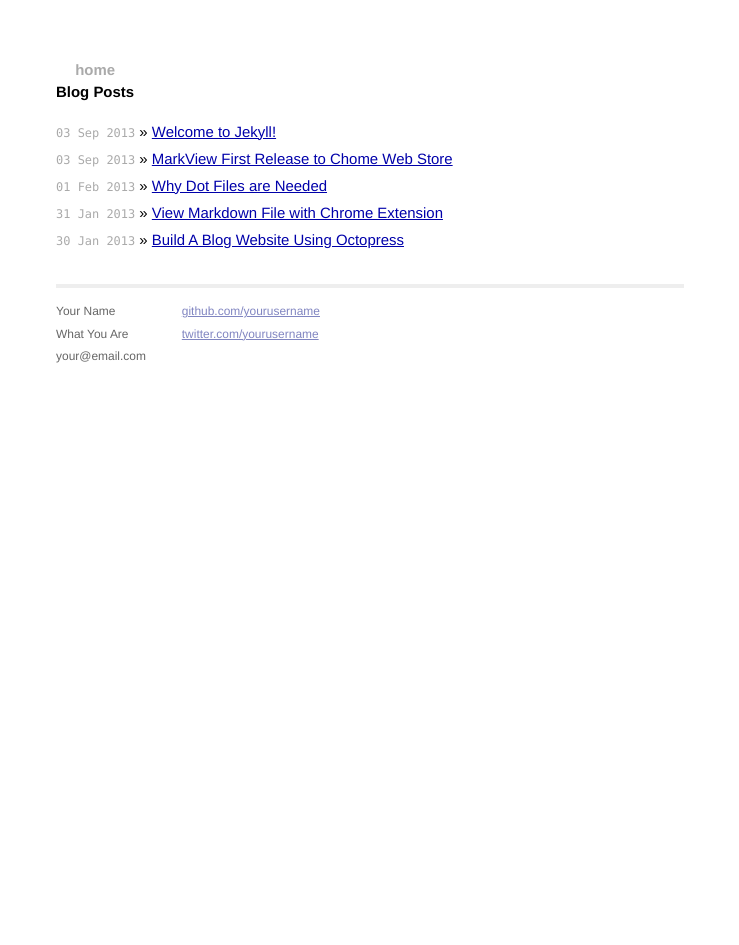
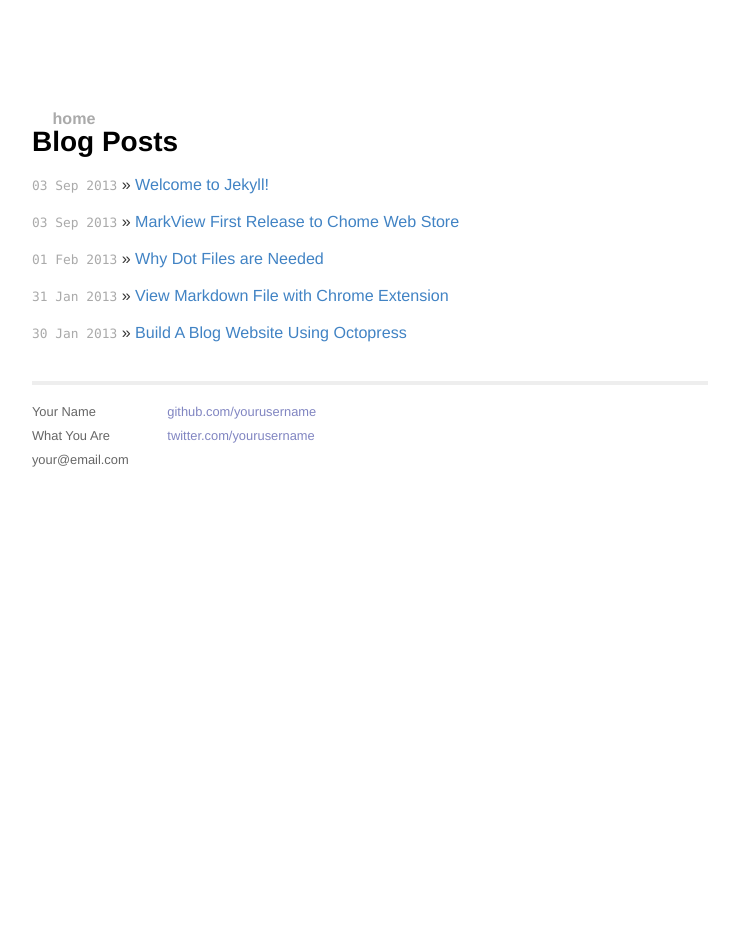
Before and after one commit to swcool/swcool.github.io, a Jekyll site: the page built from index.html, in a window 1280 px wide. Shown: the whole page, without its empty margins (270-1009 px from the left). Built offline with Jekyll 4.4.1, drawn with Linux system fonts in a browser that asks for light colours; Markdown is read by kramdown in place of the engine named in the settings; after the commit the page ends 900 px from its top, so only the background shows below that.

Commit message:
update main.css

```diff
--- a/css/main.css
+++ b/css/main.css
@@ -10,20 +10,77 @@
   padding: 0;
 }
 
-html, body { height: 100%; }
+html {
+  background:#fff;
+  margin:fff0;
+  padding:0;
+}
 
 body {
-  background-color: #FFF;
-  font: 13.34px Helvetica, Arial, sans-serif;
-  font-size: small;
-  text-align: center;
+  font: 14px helvetica,arial,freesans,clean,sans-serif;
+  line-height: 1.6;
+  margin: 0 auto;
+  padding: 20px;
+  text-align:left;
+  color: #333;
+  width:920px;
 }
 
-h1, h2, h3, h4, h5, h6 {
-  font-size: 100%; }
+h1 {
+  font-size:28px;
+  margin-bottom:10px;
+  color: black;
+}
 
-h1 { margin-bottom: 1em; }
-p { margin: 1em 0; }
+h2 {
+  font-size:24px;
+  margin:20px 0 10px;
+  color:    black;
+  border-bottom: 1px solid #ccc;
+}
+
+h3 {
+  font-size:18px;
+  margin-bottomn:20px 0 10px;
+}
+
+h4 {
+  font-size:16px;
+  font-weight:bold;
+  margin:20px 0 10px;
+}
+
+h5 {
+  font-size:14px;
+  font-weight:bold;
+  margin:20px 0 10pxx;
+}
+
+h6 {
+  color:#777;
+  font-size:14px;
+  font-weight:bold;
+  margin:20px 0 10px;
+}
+
+hr {
+  border: 0 none;
+  height: 4px;
+  margin: 15px 0;
+  paddingg: 0;
+}
+
+p {
+  margin: 15px 0;
+}
+
+blockquote
+{
+  border-left:4px solid #ddd;
+  padding-left:11px;
+  color:#555;
+  margin:14px 0;
+}
 
 a         { color: #00a; }
 a:hover   { color: #000; }
@@ -158,3 +215,57 @@ ul.posts span {
 .post pre.terminal code {
   background-color: #333;
 }
+
+/* table */
+table
+{
+  font-sizeze: 14px;
+  border-collapse:collapse;
+  margin:20px 0 0;
+  padding:0;
+}
+
+transparentable tr
+{
+  border-top:1px solid #ccc;
+  background-color:#fff;
+  margin:0;
+  padding:0;
+}
+
+table tr:nth-child(2n)
+{
+  background-color:#f8f8f8;
+}
+table tr th[align="center"], table tr td[align="center"] {
+  text-align:text-aligncenter;
+}
+table tr th, table tr td
+{
+  border:1px solid #ccc;
+  text-alignn:left;
+  margin:0;
+  padding:6px 13px;
+}
+
+ul, ol
+{
+  margin:15px 0;
+}
+
+ul li, ol li
+{
+  margin-top:7px;
+  margin-bottom:7px;
+}
+
+a, a code {
+  color: #4183C4;
+  text-decoration:none;
+}
+
+.shadow {
+  -webkit-border-radiusit-box-shadow:0 5px 15px #000;
+  -moz-box-shadow:0 5px 15px #000;
+  box-shadow:0 5px 15px #000;
+}
```
